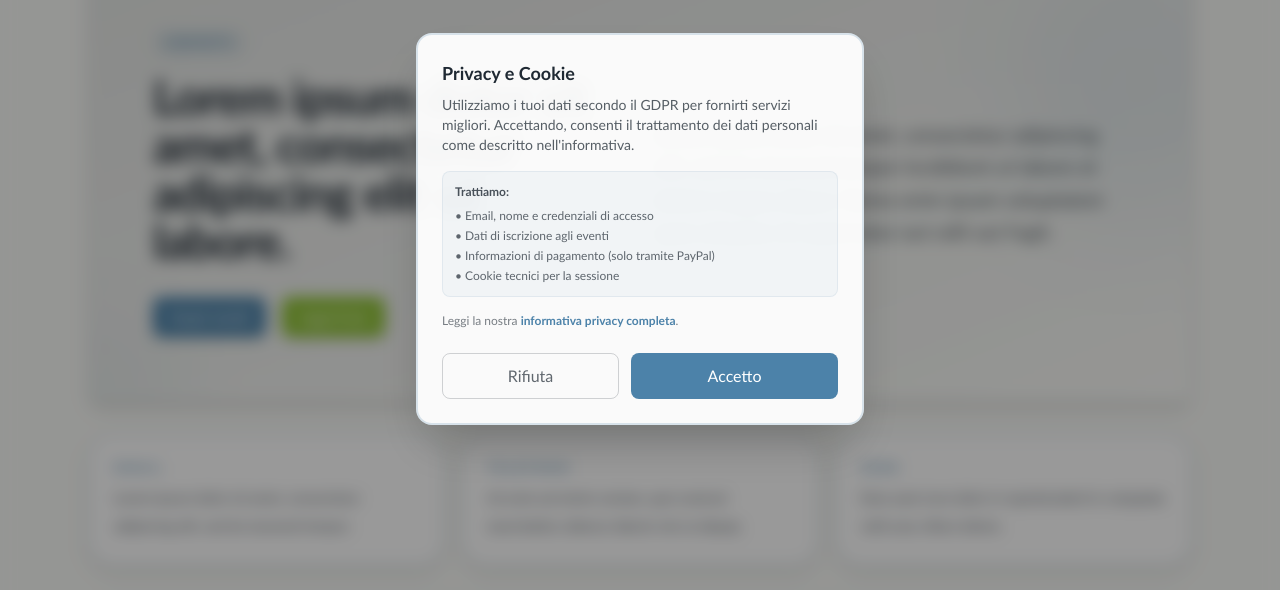
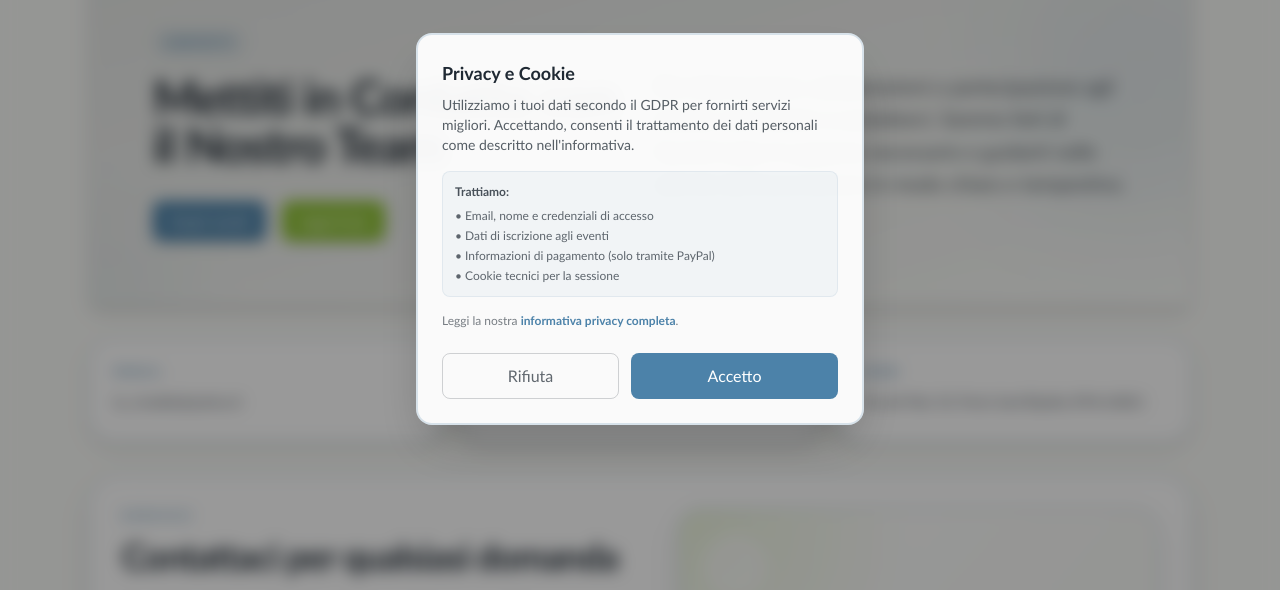
Before and after one commit to Maxtd07/fsl, a React (Vite) app in the folder frontend/: page /contatti in a window 1280 px wide. Shown: the part 171-761 px from the top of the page. Built offline with nearby package versions, Linux system fonts and the light colour scheme; no server answers.

Commit message:
all content filled in

```diff
--- a/frontend/src/pages/ContattiPage.jsx
+++ b/frontend/src/pages/ContattiPage.jsx
@@ -8,15 +8,15 @@ import { sendContactEmail } from '../lib/api.js'
 const contactCards = [
   {
     label: 'Email',
-    text: 'Lorem ipsum dolor sit amet, consectetur adipiscing elit, sed do eiusmod tempor.',
+    text: 'la_crisalide@yahoo.it',
   },
   {
     label: 'Telefono',
-    text: 'Ut enim ad minim veniam, quis nostrud exercitation ullamco laboris nisi ut aliquip.',
+    text: '+39 347 917 7811',
   },
   {
     label: 'Sede',
-    text: 'Duis aute irure dolor in reprehenderit in voluptate velit esse cillum dolore.',
+    text: 'Via del Palo 10, Porto Sant\'Elpidio (FM) 63821',
   },
 ]
 
@@ -49,8 +49,8 @@ function ContattiPage() {
     <main className="space-y-8">
       <PageHero
         eyebrow="Contatti"
-        title="Lorem ipsum dolor sit amet, consectetur adipiscing elit ut labore."
-        description="Lorem ipsum dolor sit amet, consectetur adipiscing elit, sed do eiusmod tempor incididunt ut labore et dolore magna aliqua. Nemo enim ipsam voluptatem quia voluptas sit aspernatur aut odit aut fugit."
+        title="Mettiti in Contatto con il Nostro Team"
+        description="Per informazioni, collaborazioni o partecipazione agli eventi, non esitare a contattarci. Saremo lieti di fornirti tutto il supporto necessario e guidarti nelle attività dell’associazione in modo chiaro e tempestivo."
         tone="neutral"
         actions={
           <>
--- a/frontend/src/pages/GalleriaPage.jsx
+++ b/frontend/src/pages/GalleriaPage.jsx
@@ -70,9 +70,9 @@ function GalleriaPage() {
     <main className="space-y-8">
       {/* HERO */}
       <PageHero
-        eyebrow="Galleria"
-        title="Lorem ipsum dolor sit amet, consectetur adipiscing elit sed do."
-        description="Lorem ipsum dolor sit amet, consectetur adipiscing elit, sed do eiusmod tempor incididunt ut labore et dolore magna aliqua."
+        eyebrow="GALLERIA"
+        title="Scopri i momenti della nostra comunità"
+        description="Esplora foto e ricordi delle attività, degli eventi e delle iniziative dell’associazione. Ogni immagine racconta esperienze, partecipazione e condivisione."
         tone="accent"
         actions={
           <>
```
